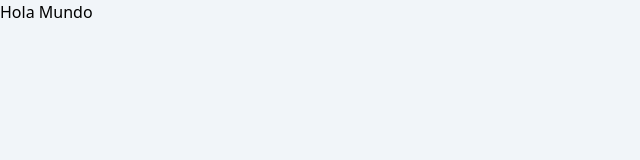
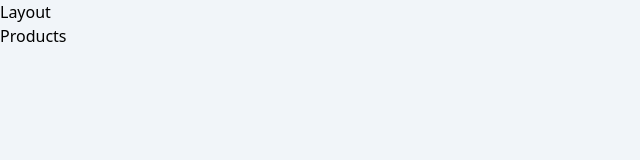
Before and after one commit to Jair-vet/REST-API-PERN-FONTEND, a React (Vite) app: page / in a window 1280 px wide. Shown: the top 160 px of the page, without its empty margins (0-640 px from the left). Built offline with nearby package versions, Linux system fonts and the light colour scheme.

Commit message:
Creamos las rutas del Layout

```diff
--- a/package.json
+++ b/package.json
@@ -11,7 +11,8 @@
   },
   "dependencies": {
     "react": "^18.2.0",
-    "react-dom": "^18.2.0"
+    "react-dom": "^18.2.0",
+    "react-router-dom": "^6.23.0"
   },
   "devDependencies": {
     "@types/react": "^18.2.66",
--- a/src/App.tsx
+++ /dev/null
@@ -1,12 +0,0 @@
-
-
-function App() {
-
-  return (
-    <>
-      <h1>Hola Mundo</h1>
-    </>
-  )
-}
-
-export default App
--- /dev/null
+++ b/src/layouts/Layout.tsx
@@ -0,0 +1,12 @@
+import { Outlet } from "react-router-dom"
+
+
+export const Layout = () => {
+  return (
+    <>
+        <div>Layout</div>
+
+        <Outlet />
+    </>
+  )
+}
--- a/src/main.tsx
+++ b/src/main.tsx
@@ -1,10 +1,13 @@
 import React from 'react'
 import ReactDOM from 'react-dom/client'
-import App from './App.tsx'
+import { RouterProvider } from 'react-router-dom'
+import { router } from './router'
 import './index.css'
 
 ReactDOM.createRoot(document.getElementById('root')!).render(
   <React.StrictMode>
-    <App />
+    <RouterProvider
+      router={router}
+    />
   </React.StrictMode>,
 )
--- /dev/null
+++ b/src/router.tsx
@@ -0,0 +1,22 @@
+import { createBrowserRouter } from 'react-router-dom'
+import { Layout } from './layouts/Layout'
+import { Products } from './views/Products'
+import { NewProduct } from './views/NewProduct'
+
+
+export const router = createBrowserRouter([
+    {
+        path: '/',
+        element: <Layout />,
+        children: [
+            {
+                index: true,
+                element: <Products />
+            },
+            {
+                path: 'productos/nuevo',
+                element: <NewProduct />
+            }
+        ]
+    }
+])
--- /dev/null
+++ b/src/views/NewProduct.tsx
@@ -0,0 +1,7 @@
+
+
+export const NewProduct = () => {
+  return (
+    <div>NewProduct</div>
+  )
+}
--- /dev/null
+++ b/src/views/Products.tsx
@@ -0,0 +1,6 @@
+
+export const Products = () => {
+  return (
+    <div>Products</div>
+  )
+}
```
Also changed, not shown: 1 other file (tests, documents, lock files or other folders).
